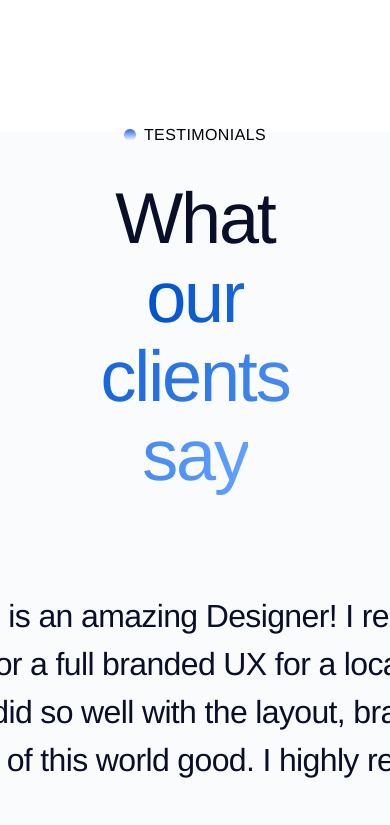
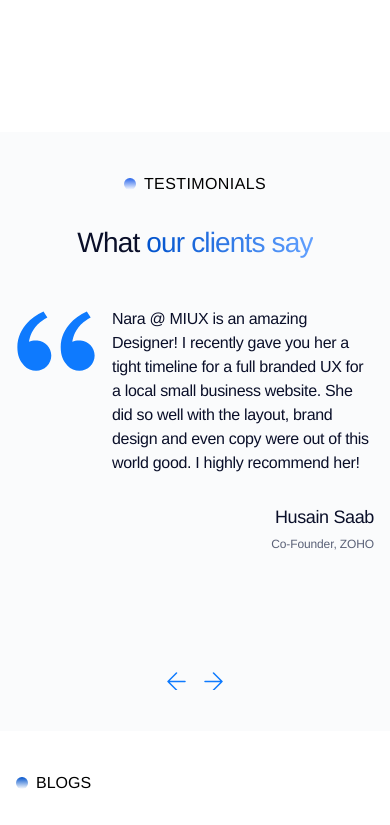
Before and after one commit to chakkaravarthivgts/bixana, a Next.js app: page /about in a window 390 px wide. Shown: the part 10600-11425 px from the top of the page. Built offline with nearby package versions, Linux system fonts and the light colour scheme.

Commit message:
added responsiveness

```diff
--- a/src/app/components/Footer.tsx
+++ b/src/app/components/Footer.tsx
@@ -9,7 +9,7 @@ export default function Footer() {
   return (
     <footer className="relative w-full">
       {/* Top Section with Background Image */}
-      <div className="relative w-full h-[400px] overflow-hidden">
+      <div className="relative w-full h-[200px] sm:h-[280px] lg:h-[400px] overflow-hidden">
         <Image
           src="/dental-png.jpg"
           alt="Dental clinic background"
@@ -20,22 +20,22 @@ export default function Footer() {
       </div>
 
       {/* Main Footer Content */}
-      <div className="bg-[#0052CC] px-8 lg:px-20 py-16">
+      <div className="bg-[#0052CC] px-4 sm:px-8 lg:px-20 py-10 sm:py-14 lg:py-16">
         <div className="max-w-[1440px] mx-auto">
-          <div className="mb-[200px]">
-            {/* Brand Section */}
-            <div className="flex justify-between ">
-              <div className="lg:col-span-1 w-[600px]">
+          <div className="mb-10 lg:mb-[200px]">
+            {/* Brand and Menus */}
+            <div className="flex flex-col lg:flex-row justify-between gap-10">
+              <div className="lg:col-span-1 w-full lg:w-[600px]">
                 <div className="flex items-center gap-4 mb-8">
-                  <div className="w-16 h-16 bg-white/20 rounded-full flex items-center justify-center">
-                    <div className="w-14 h-14 bg-white rounded-full"></div>
+                  <div className="w-12 h-12 sm:w-14 sm:h-14 lg:w-16 lg:h-16 bg-white/20 rounded-full flex items-center justify-center">
+                    <div className="w-10 h-10 sm:w-12 sm:h-12 lg:w-14 lg:h-14 bg-white rounded-full"></div>
                   </div>
                   <h2
                     className="text-white"
                     style={{
                       fontFamily: "Helvetica Neue",
                       fontWeight: 300,
-                      fontSize: "48px",
+                      fontSize: "clamp(24px, 5vw, 48px)",
                       lineHeight: "1.147em",
                       letterSpacing: "-0.02em",
                     }}
@@ -44,13 +44,13 @@ export default function Footer() {
                   </h2>
                 </div>
                 <p
-                  className="text-white/90 text-[16px] leading-[1.6] font-normal"
+                  className="text-white/90 text-[14px] sm:text-[16px] leading-[1.6] font-normal"
                   style={{
                     fontFamily: "Helvetica Neue",
                     fontWeight: 300,
-                    fontSize: "24px",
-                    lineHeight: "1.147em",
-                    letterSpacing: "-3%",
+                    fontSize: "clamp(14px, 3.5vw, 24px)",
+                    lineHeight: "1.5",
+                    letterSpacing: "-0.02em",
                   }}
                 >
                   Bixana, A cloud application which helps dental clinic to keep
@@ -59,9 +59,9 @@ export default function Footer() {
               </div>
 
               {/* Menu Section */}
-              <div className="flex gap-20">
+              <div className="flex gap-12 sm:gap-16 lg:gap-20">
                 <div>
-                  <h3 className="text-white font-medium text-[16px] mb-6 uppercase tracking-[0.1em]">
+                  <h3 className="text-white font-medium text-[14px] sm:text-[16px] mb-4 sm:mb-6 uppercase tracking-[0.1em]">
                     MENU
                   </h3>
                   <ul className="space-y-4">
@@ -70,7 +70,7 @@ export default function Footer() {
                         <li key={item}>
                           <a
                             href="#"
-                            className="text-white/80 hover:text-white text-[16px] font-normal transition-colors duration-300"
+                            className="text-white/80 hover:text-white text-[14px] sm:text-[16px] font-normal transition-colors duration-300"
                           >
                             {item}
                           </a>
@@ -82,7 +82,7 @@ export default function Footer() {
 
                 {/* Legal Section */}
                 <div>
-                  <h3 className="text-white font-medium text-[16px] mb-6 uppercase tracking-[0.1em]">
+                  <h3 className="text-white font-medium text-[14px] sm:text-[16px] mb-4 sm:mb-6 uppercase tracking-[0.1em]">
                     LEGAL
                   </h3>
                   <ul className="space-y-4">
@@ -95,7 +95,7 @@ export default function Footer() {
                       <li key={item}>
                         <a
                           href="#"
-                          className="text-white/80 hover:text-white text-[16px] font-normal transition-colors duration-300"
+                          className="text-white/80 hover:text-white text-[14px] sm:text-[16px] font-normal transition-colors duration-300"
                         >
                           {item}
                         </a>
@@ -109,12 +109,12 @@ export default function Footer() {
 
           {/* Contact Info */}
           <div
-            className="mt-16 space-y-2 text-white/70 text-[16px]"
+            className="mt-10 sm:mt-12 space-y-2 text-white/70 text-[14px] sm:text-[16px]"
             style={{
               fontFamily: "Helvetica Neue",
               fontWeight: 300,
-              fontSize: "24px",
-              lineHeight: "1.147em",
+              fontSize: "clamp(14px, 3.5vw, 24px)",
+              lineHeight: "1.5",
               letterSpacing: "-0.02em",
             }}
           >
@@ -124,10 +124,10 @@ export default function Footer() {
           </div>
 
           {/* Divider */}
-          <div className="border-t border-white/30 mt-12 pt-8 mb-[100px]">
-            <div className="flex flex-col lg:flex-row justify-between items-center gap-6">
+          <div className="border-t border-white/30 mt-10 sm:mt-12 pt-6 sm:pt-8 mb-10 lg:mb-[100px]">
+            <div className="flex flex-col lg:flex-row justify-between items-center gap-4 sm:gap-6">
               {/* Social Links */}
-              <div className="flex items-center gap-8">
+              <div className="flex items-center gap-5 sm:gap-6 lg:gap-8">
                 <a
                   href="#"
                   className="text-white/80 hover:text-white text-[16px] font-normal transition-colors duration-300 flex items-center gap-2"
--- a/src/app/components/Testimonials.tsx
+++ b/src/app/components/Testimonials.tsx
@@ -38,16 +38,12 @@ export default function Testimonials() {
 
   return (
     <section
-      className="relative w-full flex flex-col justify-center items-center"
-      style={{
-        background: "#FAFBFC",
-        padding: "57px 100px",
-        height: "932px",
-      }}
+      className="relative w-full flex flex-col justify-center items-center px-4 sm:px-6 lg:px-16"
+      style={{ background: "#FAFBFC", paddingTop: 40, paddingBottom: 40 }}
     >
-      <div className="w-full flex flex-col items-end gap-28">
+      <div className="w-full flex flex-col items-center gap-28">
         {/* Content */}
-        <div className="w-full flex flex-col items-center gap-24">
+        <div className="w-full flex flex-col items-center gap-12 sm:gap-16 lg:gap-24 max-w-7xl">
           {/* Intro */}
           <div className="w-full flex flex-col items-center gap-4">
             {/* Tag */}
@@ -64,8 +60,8 @@ export default function Testimonials() {
               style={{
                 fontFamily: "Helvetica Neue",
                 fontWeight: 300,
-                fontSize: "72px",
-                lineHeight: "1.1",
+                fontSize: "clamp(28px, 6vw, 72px)",
+                lineHeight: 1.1,
                 letterSpacing: "-0.03em",
                 color: "#0A0F29",
               }}
@@ -85,19 +81,15 @@ export default function Testimonials() {
           {/* Main testimonial content */}
 
           {/* Content */}
-          <div className="flex items-start gap-7">
+          <div className="flex items-start gap-4 sm:gap-6 lg:gap-7 w-full max-w-5xl">
             {/* Quote Icon */}
             <div
-              className="flex-shrink-0"
-              style={{
-                width: "120px",
-                height: "90px",
-                marginTop: "2px",
-              }}
+              className="flex-shrink-0 mt-1"
+              style={{ width: 80, height: 60 }}
             >
               <svg
-                width="120"
-                height="90"
+                width="80"
+                height="60"
                 viewBox="0 0 98 75"
                 fill="none"
                 xmlns="http://www.w3.org/2000/svg"
@@ -110,20 +102,14 @@ export default function Testimonials() {
             </div>
 
             {/* Quote */}
-            <div
-              className="flex flex-col items-end gap-14"
-              style={{
-                width: "923px",
-                height: "345px",
-              }}
-            >
+            <div className="flex flex-col items-end gap-8 sm:gap-10 lg:gap-14 w-full">
               {/* Quote Text */}
               <p
                 style={{
                   fontFamily: "Helvetica Neue",
                   fontWeight: 300,
-                  fontSize: "32px",
-                  lineHeight: "1.5em",
+                  fontSize: "clamp(16px, 3.6vw, 32px)",
+                  lineHeight: 1.5,
                   letterSpacing: "-0.02em",
                   color: "#0A0F29",
                   width: "100%",
@@ -133,16 +119,13 @@ export default function Testimonials() {
               </p>
 
               {/* Author */}
-              <div
-                className="flex flex-col gap-3 items-end"
-                style={{ width: "600px" }}
-              >
+              <div className="flex flex-col gap-2 sm:gap-3 items-end w-full max-w-xl">
                 <h4
                   style={{
                     fontFamily: "Helvetica Neue",
                     fontWeight: 300,
-                    fontSize: "48px",
-                    lineHeight: "1.125em",
+                    fontSize: "clamp(18px, 4.2vw, 48px)",
+                    lineHeight: 1.15,
                     letterSpacing: "-0.02em",
                     color: "#0A0F29",
                   }}
@@ -153,8 +136,8 @@ export default function Testimonials() {
                   style={{
                     fontFamily: "Helvetica Neue",
                     fontWeight: 400,
-                    fontSize: "20px",
-                    lineHeight: "1.6em",
+                    fontSize: "clamp(12px, 3vw, 20px)",
+                    lineHeight: 1.6,
                     letterSpacing: "-0.01em",
                     color: "#5A6177",
                   }}
@@ -167,7 +150,7 @@ export default function Testimonials() {
         </div>
 
         {/* Navigation Arrows */}
-        <div className="flex items-center gap-4">
+        <div className="flex items-center gap-3 sm:gap-4">
           {/* Previous Arrow */}
           <button
             onClick={prevTestimonial}
```
Also changed, not shown: src/app/components/CTABanner.tsx (+22 -81 lines).
